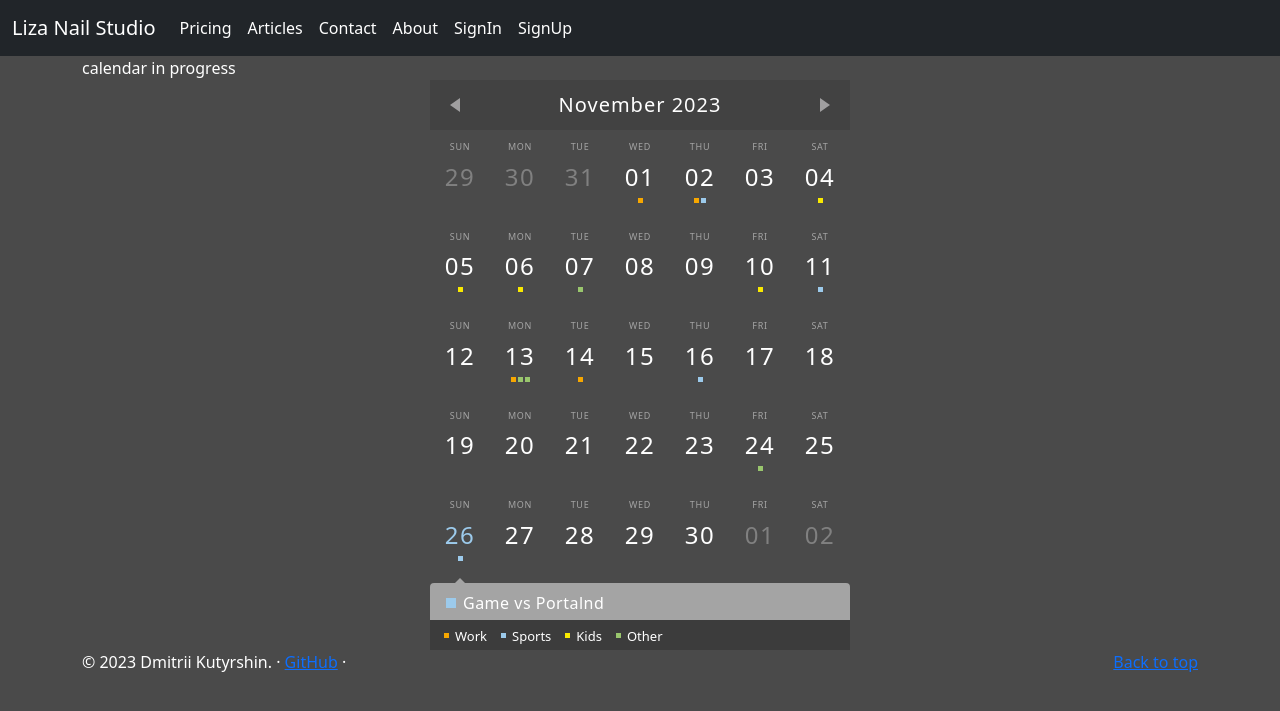
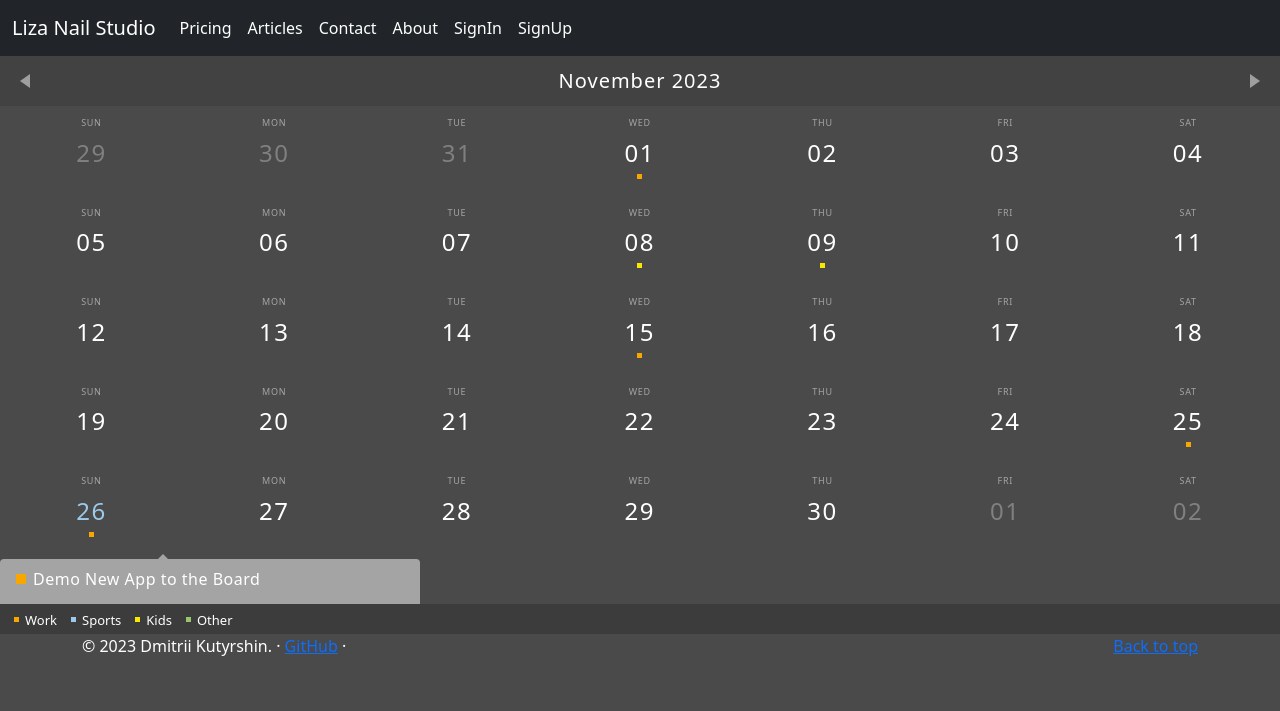
Before and after one commit to cootook/project, a Flask app: page / in a window 1280 px wide. Shown: the top 711 px of the page. Run offline with Flask 3, Linux system fonts and the light colour scheme; some libraries are stand-ins or nearby versions.

Commit message:
feat: modify calendar

```diff
--- a/studio_app/static/css/calendar.css
+++ b/studio_app/static/css/calendar.css
@@ -21,15 +21,15 @@
       -webkit-transform: translate3d(0, 0, 0);
       -moz-transform: translate3d(0, 0, 0);
       transform: translate3d(0, 0, 0);
-      width: 420px;
+      width: 100%;
       margin: 0 auto;
-      height: 570px;
+      height: 90%;
       overflow: hidden;
     }
 
     .header {
       height: 50px;
-      width: 420px;
+      width: 100%;
       background: rgba(66, 66, 66, 1);
       text-align: center;
       position:relative;
@@ -111,7 +111,7 @@
 
     .day {
       display: inline-block;
-      width: 60px;
+      width: 14.28%;
       padding: 10px;
       text-align: center;
       vertical-align: top;
--- a/studio_app/static/js/calendar.js
+++ b/studio_app/static/js/calendar.js
@@ -53,10 +53,14 @@
 
     Calendar.prototype.drawMonth = function() {
       var self = this;
+      //console.log(self.current)
 
-      this.events.forEach(function(ev) {
-       ev.date = self.current.clone().date(Math.random() * (29 - 1) + 1);
-      });
+      // this.events.forEach(function(ev) {
+      //  ev.date = self.current.clone().date(Math.random() * (29 - 1) + 1);
+      //  ev.date = ev.date.month(0).year(2024)
+
+      //  console.log(ev.date)
+      //});
 
 
       if(this.month) {
@@ -227,7 +231,9 @@
 
       this.renderEvents(todaysEvents, details);
 
-      arrow.style.left = el.offsetLeft - el.parentNode.offsetLeft + 27 + 'px';
+      arrow.style.left = el.offsetLeft - el.parentNode.offsetLeft + (window.screen.width / 5) + 'px';
+      console.log(el.parentNode.offsetLeft)
+      console.log(el.offsetLeft)
     }
 
     Calendar.prototype.renderEvents = function(events, ele) {
@@ -321,25 +327,25 @@
 
   !function() {
     var data = [
-      { eventName: 'Lunch Meeting w/ Mark', calendar: 'Work', color: 'orange' },
-      { eventName: 'Interview - Jr. Web Developer', calendar: 'Work', color: 'orange' },
-      { eventName: 'Demo New App to the Board', calendar: 'Work', color: 'orange' },
-      { eventName: 'Dinner w/ Marketing', calendar: 'Work', color: 'orange' },
+      { eventName: 'Lunch Meeting w/ Mark', calendar: 'Work', color: 'orange', date: moment().date(25).month(10).year(2023) },
+      { eventName: 'Interview - Jr. Web Developer', calendar: 'Work', color: 'orange', date: moment().date(1).month(10).year(2023) },
+      { eventName: 'Demo New App to the Board', calendar: 'Work', color: 'orange', date: moment().date(26).month(10).year(2023) },
+      { eventName: 'Dinner w/ Marketing', calendar: 'Work', color: 'orange', date: moment().date(15).month(10).year(2023) },
 
-      { eventName: 'Game vs Portalnd', calendar: 'Sports', color: 'blue' },
-      { eventName: 'Game vs Houston', calendar: 'Sports', color: 'blue' },
-      { eventName: 'Game vs Denver', calendar: 'Sports', color: 'blue' },
-      { eventName: 'Game vs San Degio', calendar: 'Sports', color: 'blue' },
+      { eventName: 'Game vs Portalnd', calendar: 'Sports', color: 'blue', date: moment().date(4).month(11).year(2023) },
+      { eventName: 'Game vs Houston', calendar: 'Sports', color: 'blue', date: moment().date(0).month(11).year(2023) },
+      { eventName: 'Game vs Denver', calendar: 'Sports', color: 'blue', date: moment().date(14).month(11).year(2023) },
+      { eventName: 'Game vs San Degio', calendar: 'Sports', color: 'blue', date: moment().date(26).month(11).year(2023) },
 
-      { eventName: 'School Play', calendar: 'Kids', color: 'yellow' },
-      { eventName: 'Parent/Teacher Conference', calendar: 'Kids', color: 'yellow' },
-      { eventName: 'Pick up from Soccer Practice', calendar: 'Kids', color: 'yellow' },
-      { eventName: 'Ice Cream Night', calendar: 'Kids', color: 'yellow' },
+      { eventName: 'School Play', calendar: 'Kids', color: 'yellow', date: moment().date(26).month(9).year(2023) },
+      { eventName: 'Parent/Teacher Conference', calendar: 'Kids', color: 'yellow', date: moment().date(9).month(10).year(2023) },
+      { eventName: 'Pick up from Soccer Practice', calendar: 'Kids', color: 'yellow', date: moment().date(8).month(10).year(2023) },
+      { eventName: 'Ice Cream Night', calendar: 'Kids', color: 'yellow', date: moment().date(6).month(8).year(2023) },
 
-      { eventName: 'Free Tamale Night', calendar: 'Other', color: 'green' },
-      { eventName: 'Bowling Team', calendar: 'Other', color: 'green' },
-      { eventName: 'Teach Kids to Code', calendar: 'Other', color: 'green' },
-      { eventName: 'Startup Weekend', calendar: 'Other', color: 'green' }
+      { eventName: 'Free Tamale Night', calendar: 'Other', color: 'green', date: moment().date(0).month(0).year(2024) },
+      { eventName: 'Bowling Team', calendar: 'Other', color: 'green', date: moment().date(11).month(0).year(2024) },
+      { eventName: 'Teach Kids to Code', calendar: 'Other', color: 'green', date: moment().date(2).month(1).year(2024) },
+      { eventName: 'Startup Weekend', calendar: 'Other', color: 'green', date: moment().date(22).month(1).year(2024) }
     ];
 
 
--- a/studio_app/templates/calendar.html
+++ b/studio_app/templates/calendar.html
@@ -1,4 +1,3 @@
-calendar in progress
 <div id="calendar"></div>
 <script src="{{ url_for('static', filename='/js/moment.js') }}"></script>
 <script src="{{ url_for('static', filename='/js/calendar.js') }}"></script>
--- a/studio_app/templates/index.html
+++ b/studio_app/templates/index.html
@@ -5,9 +5,7 @@ Liza Nail Studio
 {% endblock %}
 
 {% block content %}
-<!-- Wrap the rest of the page in another container to center all the content. -->
-<div class="container marketing">
+
 {% include 'calendar.html' %}
-</div><!-- /.container -->
 
 {% endblock %}
```
Also changed, not shown: 1 other file.
